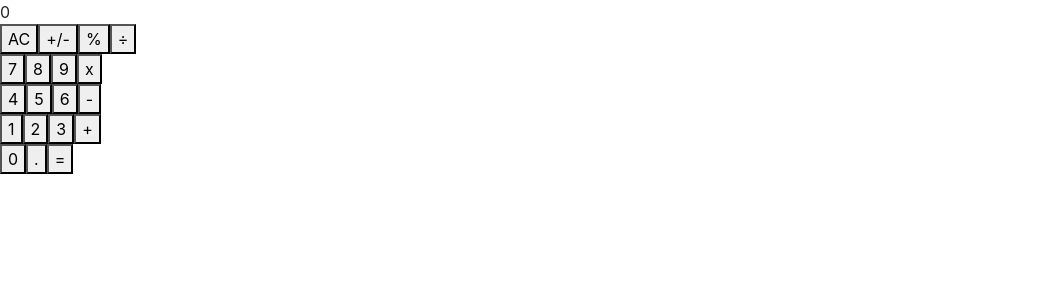
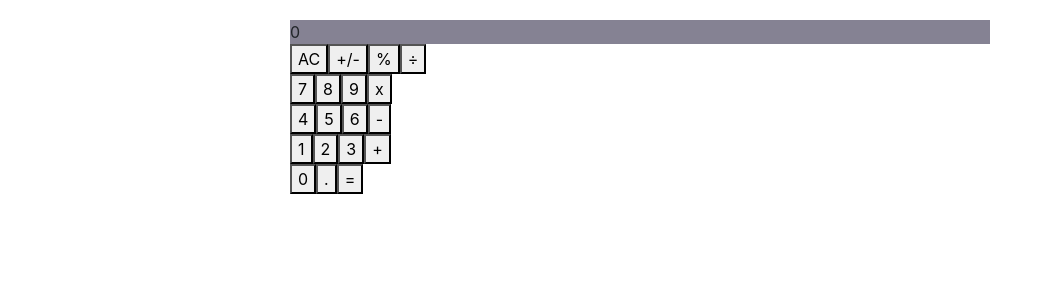
Before and after one commit to somoye123/React-Calculator, a React (Create React App) app: page / in a window 1280 px wide. Shown: the top 300 px of the page, without its empty margins (0-1053 px from the left). Built offline with nearby package versions, Linux system fonts and the light colour scheme.

Commit message:
add gray background for display component

```diff
--- a/src/style.css
+++ b/src/style.css
@@ -1,4 +1,9 @@
 .App {
   flex-direction: column;
   width: 700px;
+  margin: 20px auto;
 }
+
+.result {
+  background-color: #858293;
+}
```
